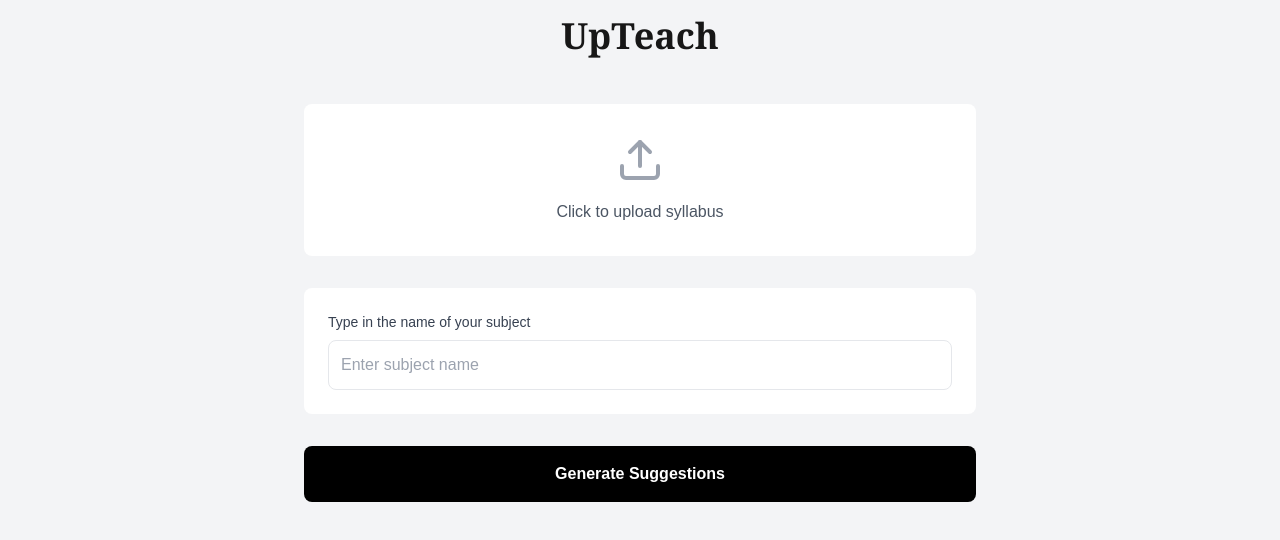
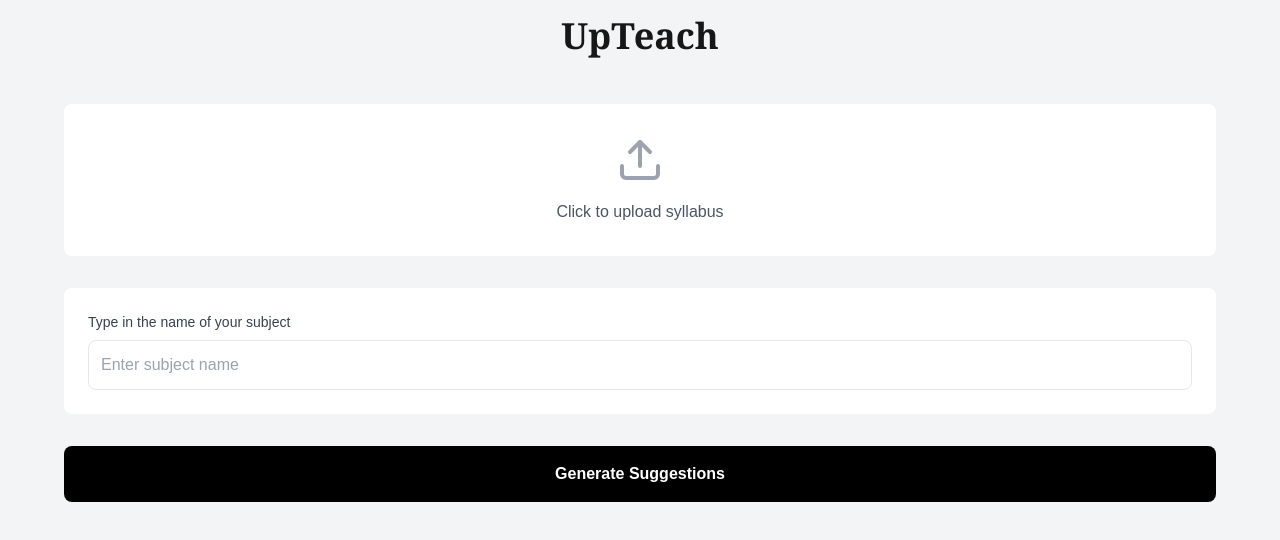
Before and after one commit to AshleighWong/UpTeach, a Next.js app in the folder frontend/: page /syllabus in a window 1280 px wide. Shown: the top 540 px of the page. Built offline with nearby package versions, Linux system fonts and the light colour scheme.

Commit message:
side by side UI

```diff
--- a/frontend/app/syllabus/page.tsx
+++ b/frontend/app/syllabus/page.tsx
@@ -82,7 +82,7 @@ export default function SyllabusUpload() {
       </div>
 
       <div className="flex-1 px-4 py-8">
-        <div className="max-w-2xl mx-auto space-y-8">
+        <div className="max-w-6xl mx-auto space-y-8">
           {/* Upload Area */}
           <div className="bg-white rounded-lg p-8">
             <label className="block w-full cursor-pointer">
@@ -143,24 +143,29 @@ export default function SyllabusUpload() {
             {loading ? 'Processing...' : 'Generate Suggestions'}
           </button>
 
+          {/* Side by Side Preview and Suggestions */}
+          {(pdfUrl || suggestion) && (
+            <div className="flex flex-row gap-8">
+              {/* PDF Preview */}
+              {pdfUrl && (
+                <div className="flex-1 border border-gray-200 rounded-lg bg-white">
+                  <iframe
+                    src={pdfUrl}
+                    className="w-full h-96 rounded-lg"
+                    title="PDF Viewer"
+                  />
+                </div>
+              )}
+
               {/* Suggestions Display */}
               {suggestion && (
-            <div className="bg-white rounded-lg p-6">
+                <div className="flex-1 bg-white rounded-lg p-6 h-96 overflow-y-auto">
                   <h2 className="text-lg font-medium mb-4">Suggestions:</h2>
                   <div className="prose max-w-none">
                     {suggestion}
                   </div>
                 </div>
               )}
-
-          {/* PDF Preview */}
-          {pdfUrl && (
-            <div className="border border-gray-200 rounded-lg bg-white">
-              <iframe
-                src={pdfUrl}
-                className="w-full h-[600px] rounded-lg"
-                title="PDF Viewer"
-              />
             </div>
           )}
         </div>
```
Also changed, not shown: 1 other file (tests, documents, lock files or other folders). Lines whose indentation alone changed are shown as unchanged.
